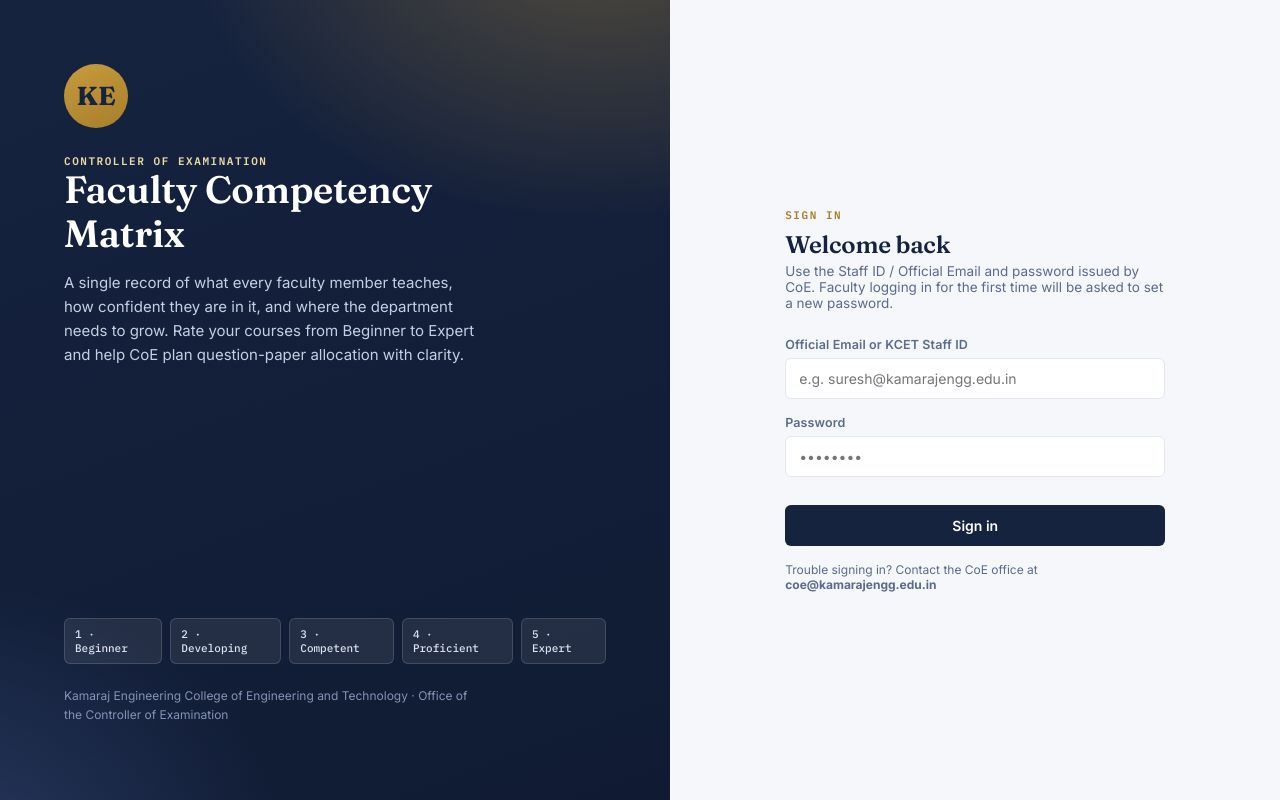
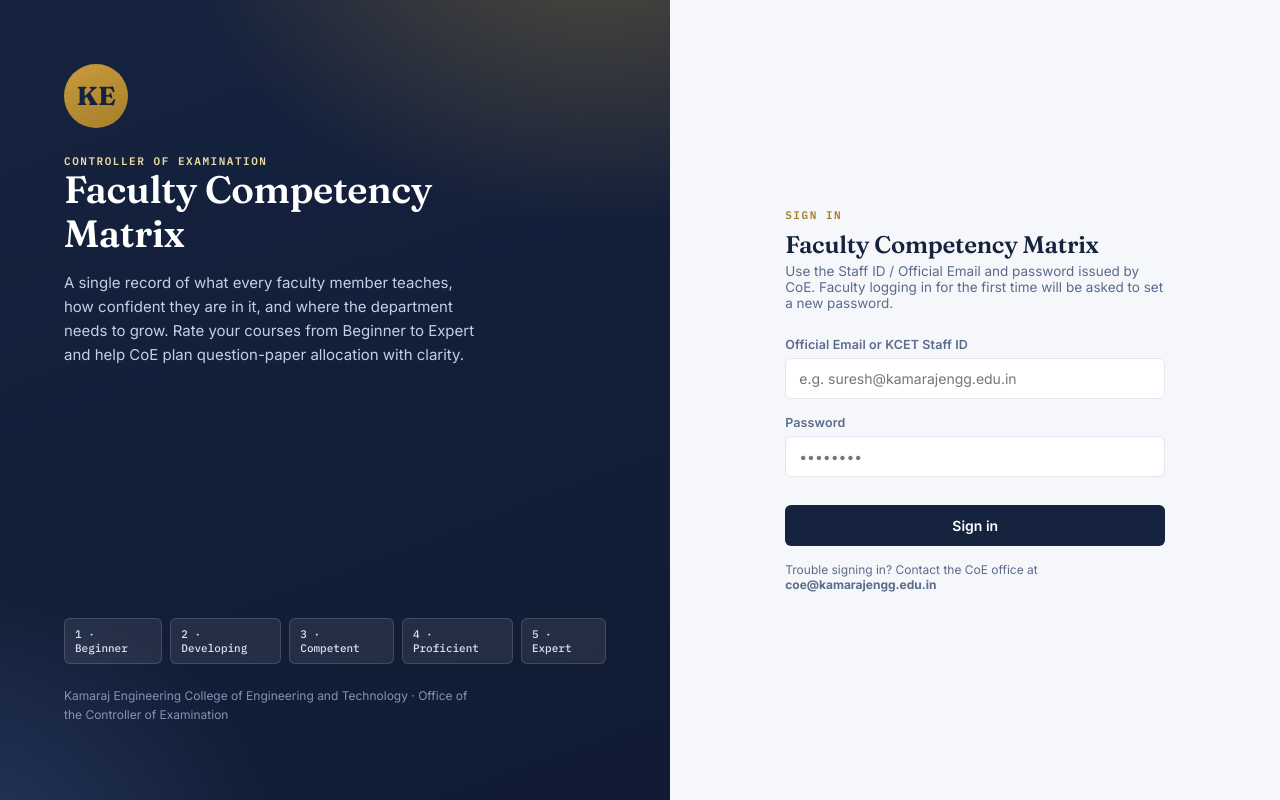
Before and after one commit to COEKCET/Competency-Matrix, a plain HTML site: page index.html in a window 1280 px wide. Drawn offline with Linux system fonts and the light colour scheme.

Commit message:
Update index.html

```diff
--- a/index.html
+++ b/index.html
@@ -33,7 +33,7 @@
   <div class="login-side">
     <div class="login-box">
       <div class="eyebrow">Sign in</div>
-      <h2>Welcome back</h2>
+      <h2>Faculty Competency Matrix</h2>
       <div class="lede">Use the Staff ID / Official Email and password issued by CoE. Faculty logging in for the first time will be asked to set a new password.</div>
 
       <form id="loginForm" autocomplete="off">
```
